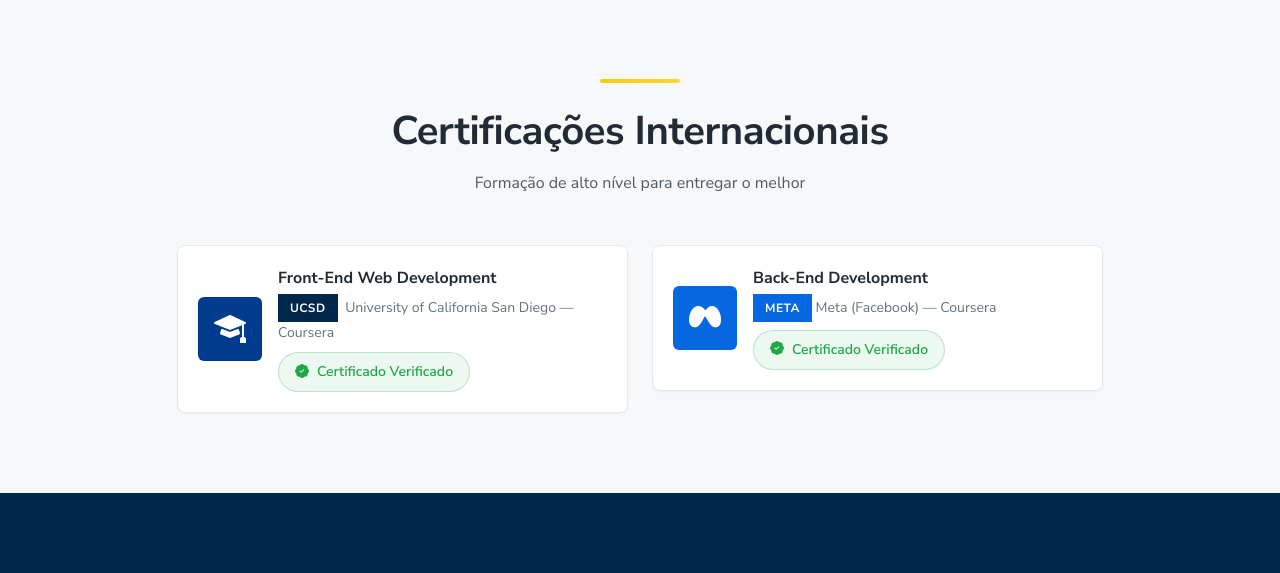
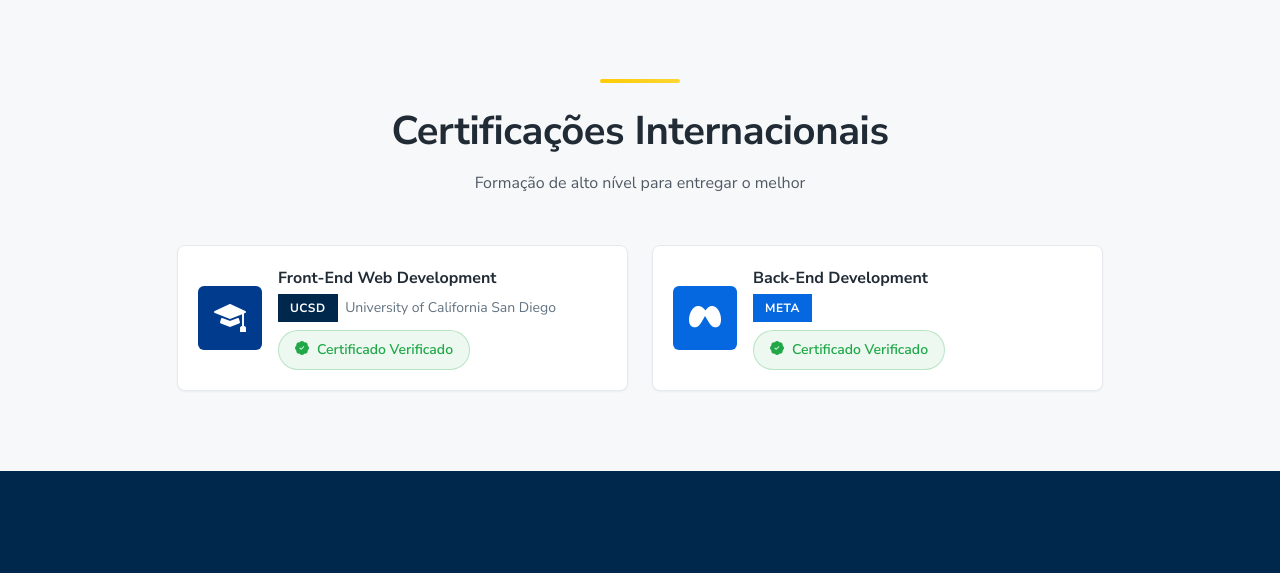
Before and after one commit to kelsonbrito50/ecommdev-demo, a Django app: page / in a window 1280 px wide. Shown: the part 2526-3099 px from the top of the page. Run offline with Django 5.2, Linux system fonts and the light colour scheme; data comes from the database, SQL or seed files in the repository; data that the repository does not hold is empty; parts of the project's set-up code (start-up, migrations or seed data) failed here and were passed over.

Commit message:
fix: clean cert names on home — UCSD only, Meta only

```diff
--- a/templates/core/home.html
+++ b/templates/core/home.html
@@ -342,7 +342,7 @@
                         <div class="cert-title">{% trans "Front-End Web Development" %}</div>
                         <div class="cert-issuer">
                             <span class="badge bg-primary me-1">UCSD</span>
-                            University of California San Diego — Coursera
+                            University of California San Diego
                         </div>
                         <div class="mt-2">
                             <span class="trust-badge">
@@ -362,7 +362,6 @@
                         <div class="cert-title">{% trans "Back-End Development" %}</div>
                         <div class="cert-issuer">
                             <span class="badge" style="background:#0668E1;">Meta</span>
-                            Meta (Facebook) — Coursera
                         </div>
                         <div class="mt-2">
                             <span class="trust-badge">
```
